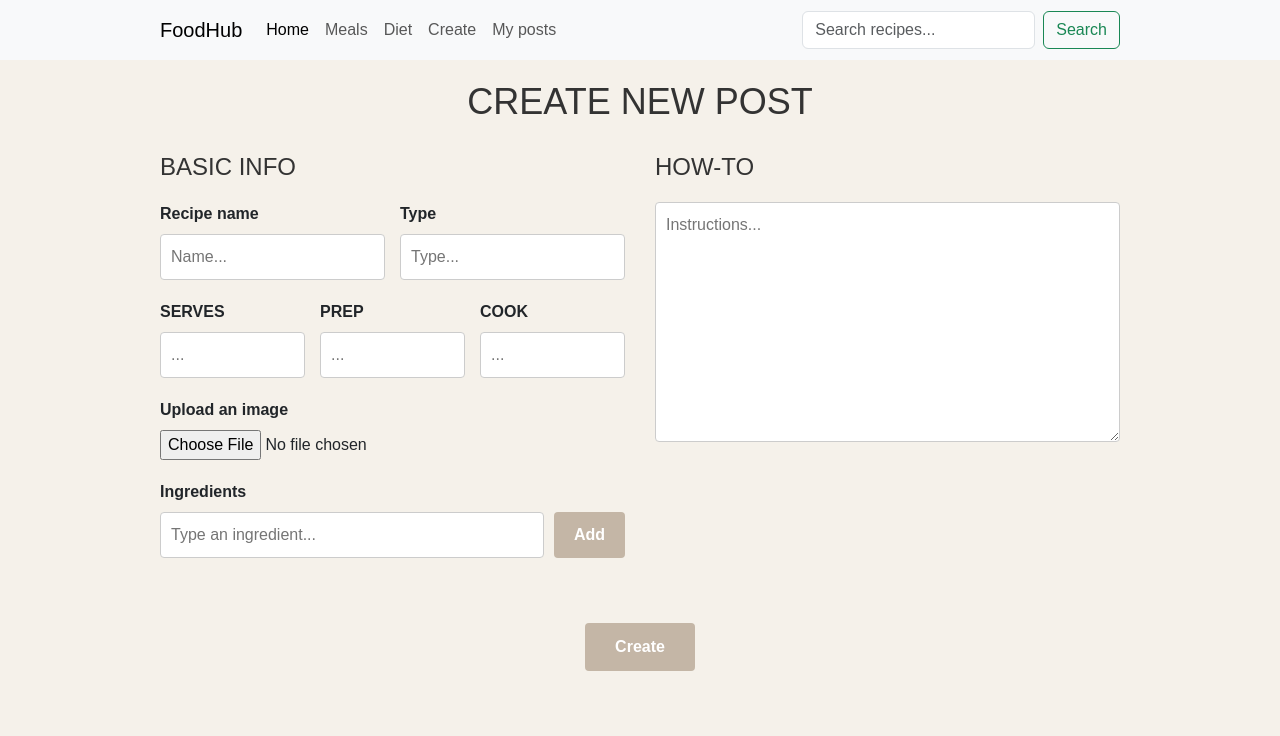
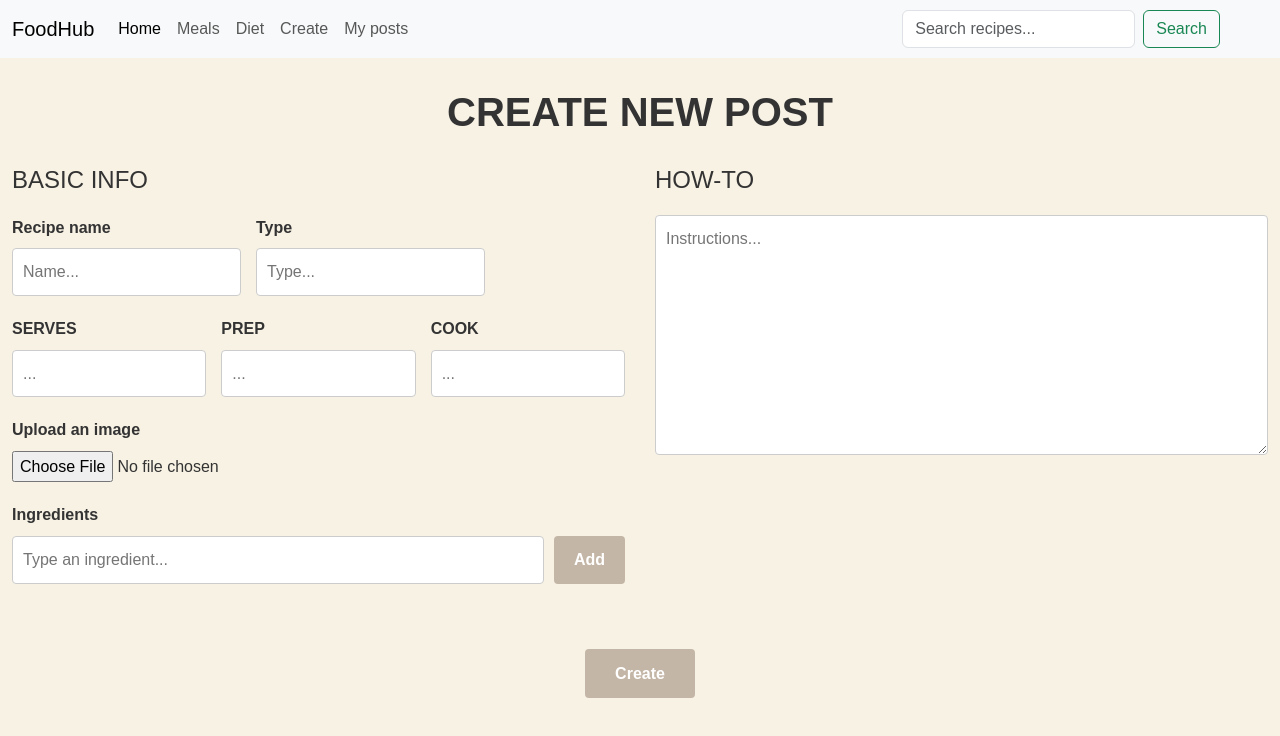
Before and after one commit to web-dev-B/webdevprojectGroupB, a website: page frontend/views/user/createRecipe.html in a window 1280 px wide. Drawn offline with nearby package versions, Linux system fonts and the light colour scheme; no server answers; some icons are missing.

Commit message:
fixing UI of createRecipe.html

```diff
--- a/frontend/public/css/pages/createRecipe.css
+++ b/frontend/public/css/pages/createRecipe.css
@@ -9,15 +9,15 @@ body {
     margin: 0;
 }
 .container {
-    max-width: 1000px;
+    max-width: 1325px;
     margin: 0 auto;
-    padding: 20px;
 }
 h1 {
     text-align: center;
     color: #333;
-    font-size: 36px;
+    font-size: 40px;
     margin-bottom: 30px;
+    margin-top: 30px;
 }
 .form-layout {
     display: flex;
--- a/frontend/views/user/createRecipe.html
+++ b/frontend/views/user/createRecipe.html
@@ -9,11 +9,13 @@
   <link href="https://cdn.jsdelivr.net/npm/bootstrap@5.3.0/dist/css/bootstrap.min.css" rel="stylesheet">
   <link href="/css/pages/createRecipe.css" rel="stylesheet">
   <link rel="shortcut icon" type="image/x-icon" href="../../assets/images/logoRecipe.png" />
+  <link rel="stylesheet" href="/css/indexstyle.css">
+  <link rel="stylesheet" href="/css/style.css">
 </head>
 <body>
-  <nav class="navbar navbar-expand-lg navbar-light bg-light" style="height: 60px;">
+  <nav class="navbar navbar-expand-lg navbar-light bg-light">
     <div class="container">
-      <a class="navbar-brand" href="#">FoodHub</a>
+      <a class="navbar-brand" href="login_home.html">FoodHub</a>
       <div class="d-flex align-items-center ms-auto order-lg-2 dropdown-auth-links">
         <i class="bi bi-person-fill" id="login_user"></i>
       </div>
@@ -23,7 +25,7 @@
       <div class="collapse navbar-collapse" id="navbarNav">
         <ul class="navbar-nav me-auto">
           <li class="nav-item">
-            <a class="nav-link active" href="#">Home</a>
+            <a class="nav-link active" href="login_home.html">Home</a>
           </li>
           <li class="nav-item">
             <a class="nav-link" href="meals.html">Meals</a>
@@ -47,7 +49,7 @@
   </nav>
     <div class="container">
 
-    <h1>CREATE NEW POST</h1>
+    <h1><strong>CREATE NEW POST</strong></h1>
 
     <form id="recipeForm">
       <div class="form-layout">
```
Also changed, not shown: frontend/views/user/posts.html (+1 -1 lines).
